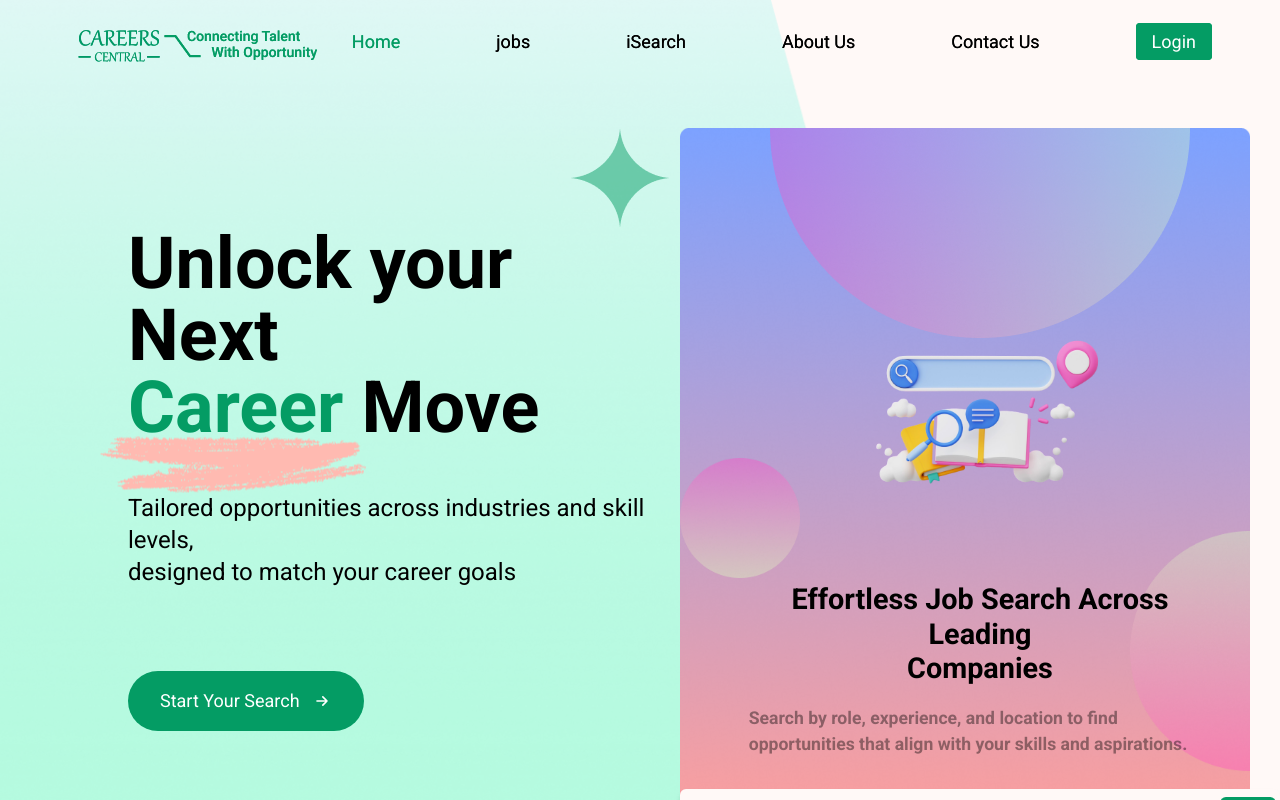
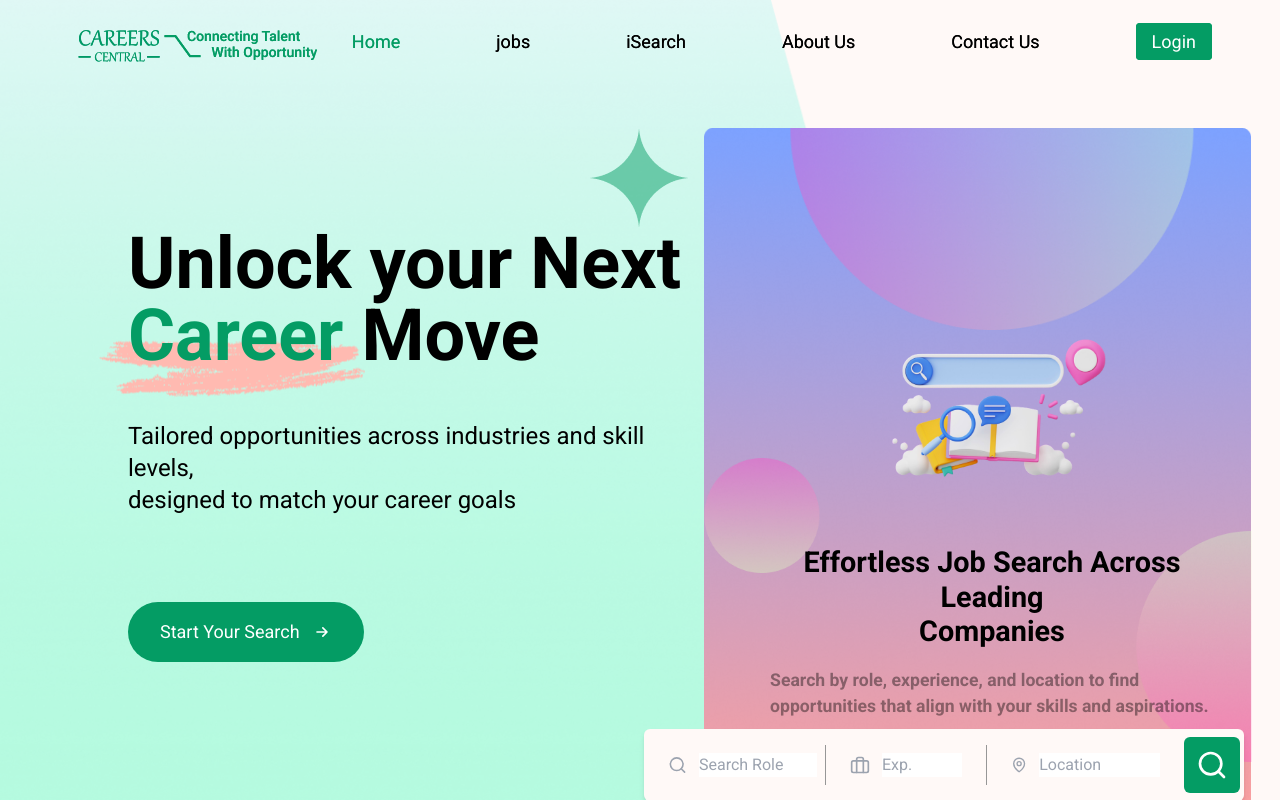
Before and after one commit to shanakasp/web-app, a React (Create React App) app: page / in a window 1280 px wide. Shown: the top 800 px of the page. Built offline with nearby package versions, Linux system fonts and the light colour scheme; a web font is replaced by a local one.

Commit message:
modified LandingPage.css and LandingPage.jsx in Landingpage

```diff
--- a/src/pages/Landingpage/LandingPage.css
+++ b/src/pages/Landingpage/LandingPage.css
@@ -156,7 +156,7 @@
 }
 
 .firsttitle {
-  margin-top: -2%;
+  margin-top: -5%;
   font-weight: bold;
   font-size: 1.8rem; /* Slightly reduced font size */
   line-height: 1.2; /* Adjust line height */
--- a/src/pages/Landingpage/LandingPage.jsx
+++ b/src/pages/Landingpage/LandingPage.jsx
@@ -115,7 +115,7 @@ function LandingPage() {
             />
 
             {/* Text content */}
-            <div className="rightContent relative z-10 px-1 pt-6">
+            <div className="rightContent relative z-10 px-1 ">
               <p className="firsttitle">
                 Effortless Job Search Across Leading <br /> Companies
               </p>
@@ -127,8 +127,8 @@ function LandingPage() {
 
             {/* Search feature at the bottom */}
 
-            <div className="bg-[#fff9f7] rounded-md shadow-md py-2  flex flex-col md:flex-row items-center gap-2 mt-auto  z-20 w-[600px]">
-              <div className="flex items-center flex-1 ">
+            <div className="bg-[#fff9f7] rounded-md shadow-md pl-6 py-2 flex flex-col md:flex-row items-center gap-2 z-20 w-[600px] absolute right-9 top-[82%]">
+              <div className="flex items-center flex-1">
                 <Search className="w-6 h-6 text-gray-400 mr-3" />
                 <input
                   type="text"
```
